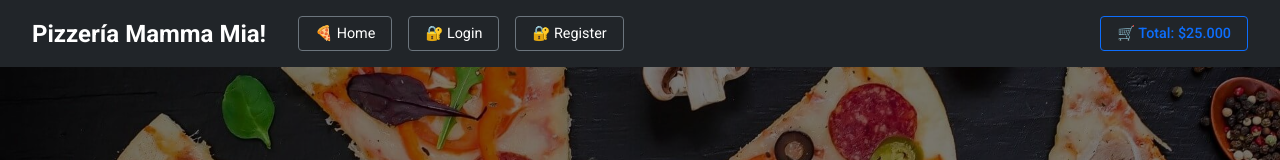
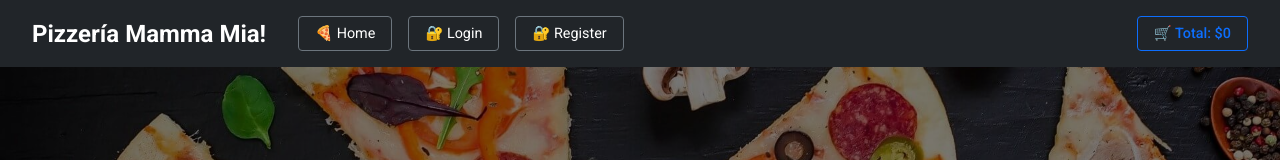
Before and after one commit to FISdiz/dl-react-pizzeria, a React (Vite) app: page / in a window 1280 px wide. Shown: the top 160 px of the page. Built offline with nearby package versions, Linux system fonts and the light colour scheme; no server answers.

Commit message:
Se conecta el cardcontext con elcarrito del header

```diff
--- a/src/components/CardPizza.jsx
+++ b/src/components/CardPizza.jsx
@@ -1,6 +1,14 @@
+import { useContext } from 'react';
+import { CartContext } from '../context/CartContext';
 import { formatPrice } from '../utils/formatPrice';
 
-const CardPizza = ({ name, price, ingredients, img }) => {
+const CardPizza = ({ id, name, price, ingredients, img }) => {
+  const { addToCart } = useContext(CartContext);
+
+  const handleAddToCart = () => {
+    addToCart({ id, name, price, img });
+  };
+
   return (
     <div className="card-pizza">
       <img src={img} alt={name} className="card-img" />
@@ -19,7 +27,12 @@ const CardPizza = ({ name, price, ingredients, img }) => {
         </div>
         <div className="card-buttons">
           <button className="btn-card btn-outline">Ver Más 👀</button>
-          <button className="btn-card btn-dark">Añadir 🛒</button>
+          <button
+            className="btn-card btn-dark"
+            onClick={handleAddToCart}
+          >
+            Añadir 🛒
+          </button>
         </div>
       </div>
     </div>
--- a/src/components/Navbar.jsx
+++ b/src/components/Navbar.jsx
@@ -1,8 +1,10 @@
+import { useContext } from 'react';
 import { Link } from 'react-router-dom';
+import { CartContext } from '../context/CartContext';
 import { formatPrice } from '../utils/formatPrice';
 
 const Navbar = () => {
-  const total = 25000;
+  const { calculateTotal } = useContext(CartContext);
   const token = false;
 
   return (
@@ -25,7 +27,7 @@ const Navbar = () => {
         </div>
         <div className="navbar-right">
           <Link to="/cart" className="btn-nav btn-total">
-            🛒 Total: ${formatPrice(total)}
+            🛒 Total: ${formatPrice(calculateTotal())}
           </Link>
         </div>
       </div>
--- a/src/pages/Home.jsx
+++ b/src/pages/Home.jsx
@@ -19,6 +19,7 @@ const Home = () => {
         {pizzas.map((pizza) => (
           <CardPizza
             key={pizza.id}
+            id={pizza.id}
             name={pizza.name}
             price={pizza.price}
             ingredients={pizza.ingredients}
```
